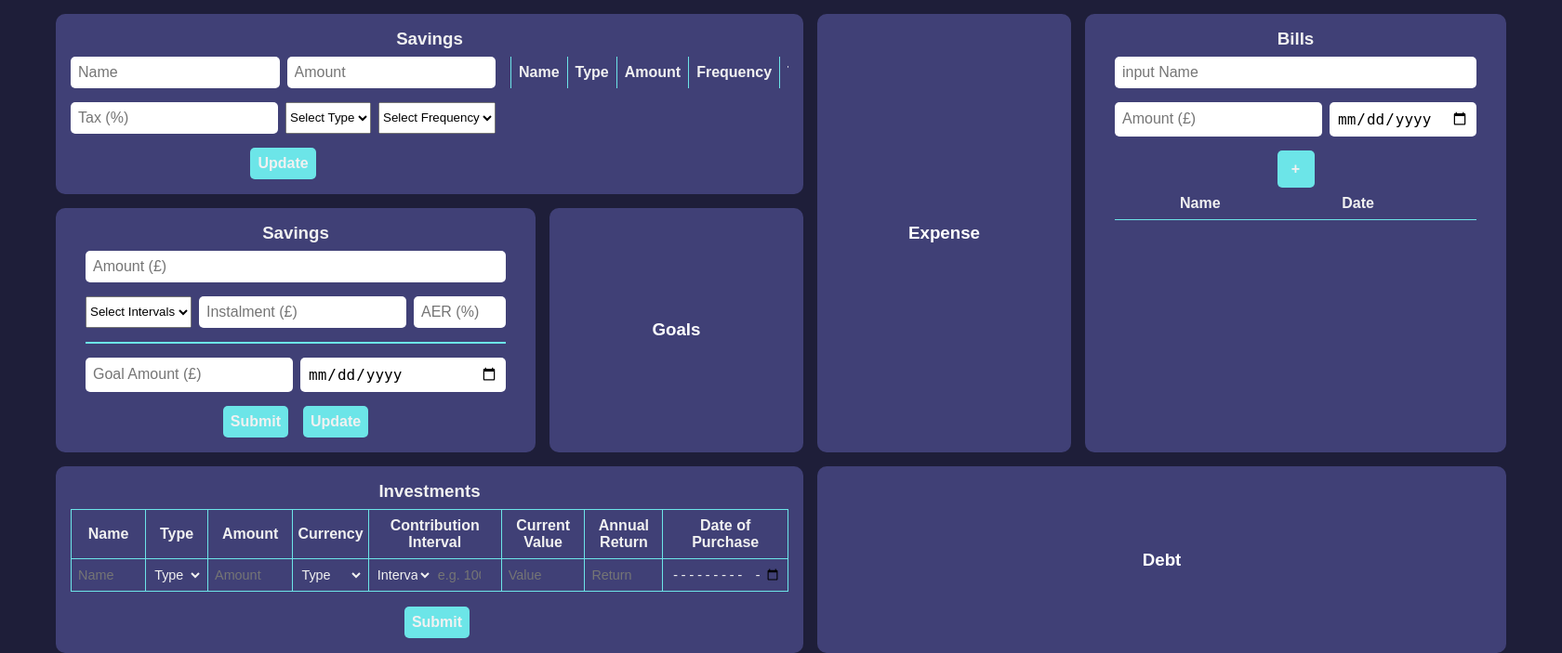
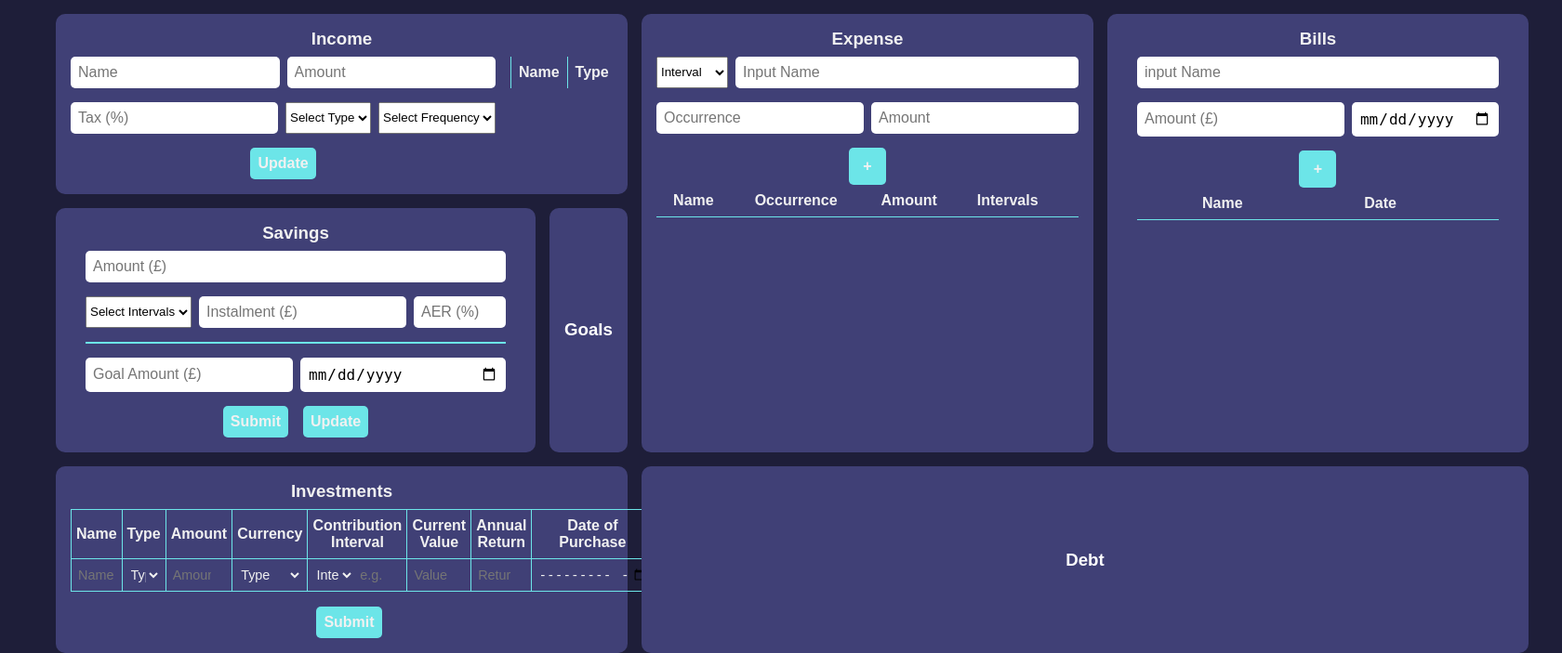
Before and after one commit to IbzyX/FinanceTracker, a Flask app: page /entry in a window 1680 px wide. Shown: the part 157-860 px from the top of the page at 93% size. Run offline with Flask 3, Linux system fonts and the light colour scheme; lists and menus that the app fills with data are empty.

Commit message:
input - expenses (complete)

```diff
--- a/app/static/css/entry.css
+++ b/app/static/css/entry.css
@@ -262,7 +262,37 @@
 
 
 /* ==== EXPENSES WIDGET ==== */
-
+.expense-entry {
+    display: flex;
+    flex-direction: column;
+    border-radius: 10px;
+    color: white;
+    height: 100%;
+    width: 100%;
+}
+.add-expense-btn {
+    padding: 0.5rem;
+    border-radius: 5px;
+    border: none;
+    font-size: 1rem;
+    background-color: var(--accent-color);
+    color: var(--text-color);
+    font-weight: bold;
+    width: 2.5rem;
+    height: 2.5rem;
+    justify-content: center;
+    cursor: pointer;
+}
+.expense-table {
+    width: 100%;
+    border-collapse: collapse;
+}
+.expense-table th,
+.expense-table td {
+    padding: 0.5rem;
+    text-align: center;
+    border-bottom: 1px solid var(--accent-color);
+}
 
 
 /* ==== BILLS WIDGET ==== */
--- a/app/static/js/entry.js
+++ b/app/static/js/entry.js
@@ -202,9 +202,71 @@
 
 
 
+// ---- EXPENSE WIDGET ----
+document.addEventListener("DOMContentLoaded", () => {
+    const expenseForm = document.getElementById("expense-form");
+    const expenseTable = document.getElementById("all-expenses-table-body");
 
+    function getExpense() {
+        return JSON.parse(localStorage.getItem("expense")) || [];
+    }
+    function saveExpense(expense) {
+        localStorage.setItem("expense", JSON.stringify(expense));
+    }
 
+    function renderExpenseTable() {
+        if (!expenseTable) return;
 
+        const expense = getExpense();
+        expenseTable.innerHTML = "";
+
+        expense.forEach((exp, index) => {
+            const row = document.createElement("tr");
+            row.innerHTML = `
+                <td>${exp.name}</td>
+                <td>${exp.occurrence}</td>
+                <td>£${exp.expenseAmount.toFixed(2)}</td>
+                <td>${exp.expenseInterval}</td>
+                <td><button class="remove-btn" data-index="${index}">−</button></td>
+            `;
+            expenseTable.appendChild(row);
+        });
+    }
+
+    expenseTable?.addEventListener("click", (e) => {
+        if (e.target.classList.contains("remove-btn")) {
+            const index = e.target.dataset.index;
+            const expense = getExpense();
+            expense.splice(index, 1);
+            saveExpense(expense);
+            renderExpenseTable();
+        }
+    });
+
+    expenseForm?.addEventListener("submit", function (e) {
+        e.preventDefault();
+
+        const expenseInterval = this.expenseInterval.value;
+        const name = this.name.value.trim();
+        const occurrence = parseFloat(this.occurrence.value);
+        const expenseAmount = parseFloat(this.expenseAmount.value);
+
+        if (!name || isNaN(occurrence) || isNaN(expenseAmount) || !expenseInterval) {
+            alert("Please fill in all fields correctly.");
+            return;
+        }
+
+        const newExpense = { name, expenseInterval, occurrence, expenseAmount };
+        const expenses = getExpense();
+        expenses.push(newExpense);
+        saveExpense(expenses);
+
+        this.reset();
+        renderExpenseTable();
+    });
+
+    renderExpenseTable();
+});
 
 
 
--- a/app/templates/entry.html
+++ b/app/templates/entry.html
@@ -24,7 +24,7 @@
 <div class="entry">
     <div class="income">
         <div class="income-wrapper">
-            <h3 class="center-title">Savings</h3>
+            <h3 class="center-title">Income</h3>
 
             <div class="income-entry">
                 <form id="income-form" class="income-grid">
@@ -199,7 +199,48 @@
     </div>
 
     <div class="expense">
-        <h3>Expense</h3>
+        <div class="expense-entry">
+            <h3 class="center-title">Expense</h3>
+            <form id="expense-form" class="form-grid">
+                <div class="input-row">
+                        <select name="expenseInterval">
+                        <option value="" disabled selected>Interval</option>
+                        <option value="daily">Daily</option>
+                        <option value="weekly">Weekly</option>
+                        <option value="monthly">Monthly</option>
+                        <option value="quarterly">Quarterly</option>
+                        <option value="half-year">Half Year</option>
+                        <option value="yearly">Yearly</option>
+                    </select>
+                    <input type="text" name="name" placeholder="Input Name" required />
+                </div>
+                <div class="input-row">
+                    <input type="number" name="occurrence" placeholder="Occurrence" required />
+                    <input type="number" name="expenseAmount" placeholder="Amount" required />
+                </div>
+
+                <div class="button-row">
+                    <button type="submit" class="add-expense-btn">+</button>
+                </div>
+            </form>
+            <div class="table-container">
+                <table class="expense-table">
+                    <thead>
+                        <tr>
+                            <th>Name</th>
+                            <th>Occurrence</th>
+                            <th>Amount</th>
+                            <th>Intervals</th>
+                            <th></th>
+
+                        </tr>
+                    </thead>
+                    <tbody id="all-expenses-table-body">
+
+                    </tbody>
+                </table>
+            </div>
+        </div>
     </div>
 
     <div class="bills">
@@ -229,7 +270,7 @@
                         </tr>
                     </thead>
                     <tbody id="all-bills-table-body">
-                        <!-- JS injects rows here -->
+
                     </tbody>
                 </table>
             </div>
```
Also changed, not shown: app/static/js/widgets/total_pie.js (+13 -18 lines).
